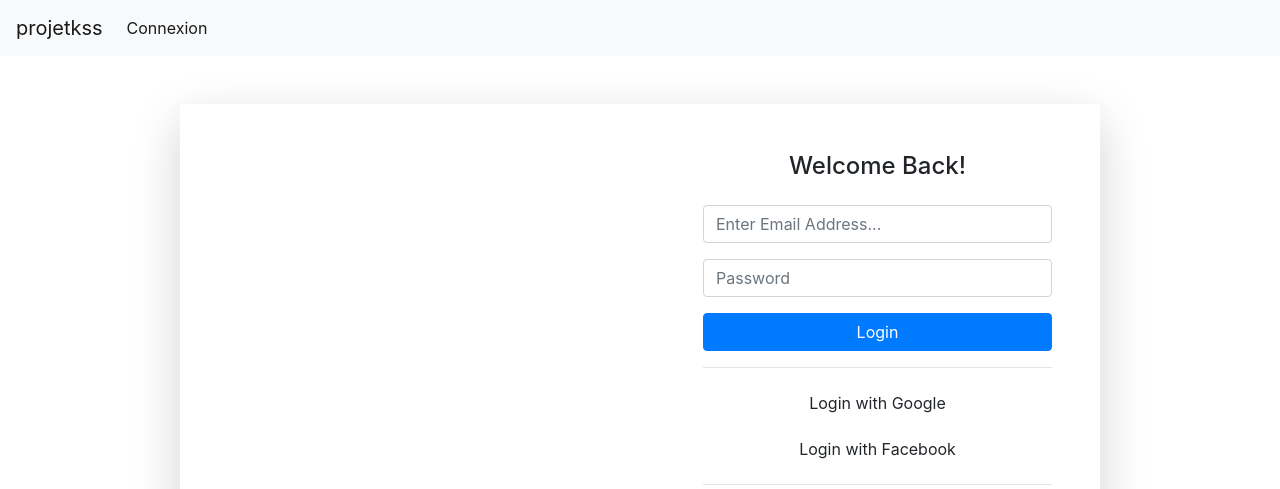
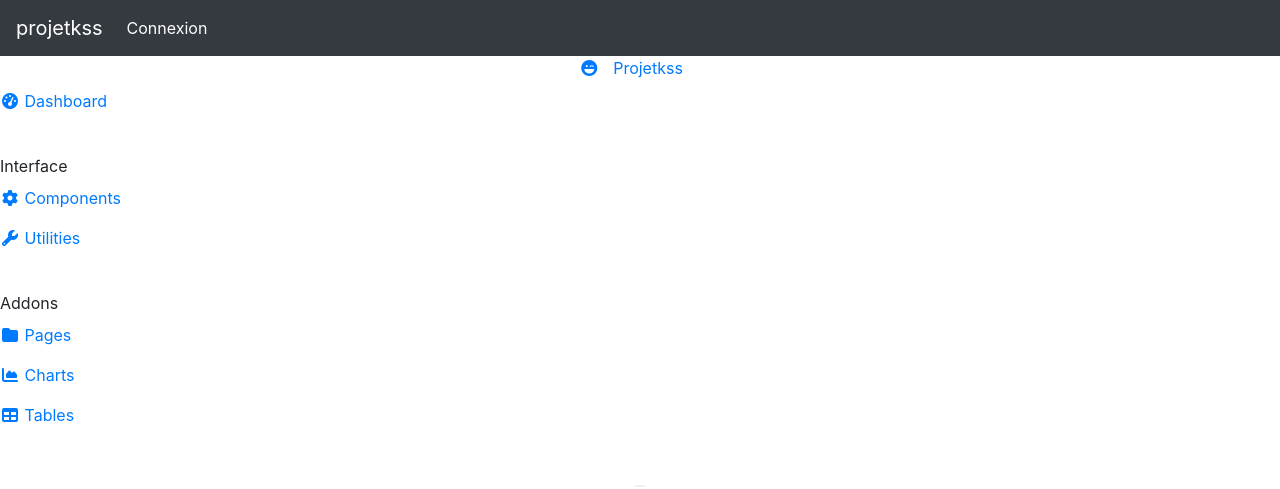
Before and after one commit to SamCapela/projetkss, a CodeIgniter app: page /facture/ in a window 1280 px wide. Shown: the top 489 px of the page. Run offline with CodeIgniter, Linux system fonts and the light colour scheme; some libraries are stand-ins or nearby versions.

Commit message:
Mise en page connexion

```diff
--- a/application/views/auth/connexion.php
+++ b/application/views/auth/connexion.php
@@ -3,7 +3,7 @@ defined('BASEPATH') OR exit('No direct script access allowed');
 $this->load->view('header');
 ?>
 
-<div class="container">
+<div class="container-fluid">
 
 	<!-- Outer Row -->
 	<div class="row justify-content-center">
@@ -33,21 +33,7 @@ $this->load->view('header');
 									<button type="submit"  class="btn btn-primary btn-user btn-block">
 										Login
 									</button>
-									<hr>
-									<a href="index.html" class="btn btn-google btn-user btn-block">
-										<i class="fab fa-google fa-fw"></i> Login with Google
-									</a>
-									<a href="index.html" class="btn btn-facebook btn-user btn-block">
-										<i class="fab fa-facebook-f fa-fw"></i> Login with Facebook
-									</a>
 								</form>
-								<hr>
-								<div class="text-center">
-									<a class="small" href="forgot-password.html">Forgot Password?</a>
-								</div>
-								<div class="text-center">
-									<a class="small" href="register.html">Create an Account!</a>
-								</div>
 							</div>
 						</div>
 					</div>
--- a/application/views/footer.php
+++ b/application/views/footer.php
@@ -1,8 +1,9 @@
+</div>
 <footer class="page-footer font-small blue">
 
 	  <!-- Copyright -->
 	  <div class="footer-copyright text-center py-3">© 2020 Copyright:
-		<a href="https://mdbootstrap.com/"> MDBootstrap.com</a>
+		<span>Projetkss</span>
 	  </div>
 
 </footer>
@@ -10,4 +11,5 @@
 </html>
 <script src="https://code.jquery.com/jquery-3.5.1.slim.min.js" integrity="sha384-DfXdz2htPH0lsSSs5nCTpuj/zy4C+OGpamoFVy38MVBnE+IbbVYUew+OrCXaRkfj" crossorigin="anonymous"></script>
 <script src="<?php echo base_url();?>assets/js/custom.js" integrity="sha384-DfXdz2htPH0lsSSs5nCTpuj/zy4C+OGpamoFVy38MVBnE+IbbVYUew+OrCXaRkfj" crossorigin="anonymous"></script>
+<script src="https://kit.fontawesome.com/24b3638631.js" crossorigin="anonymous"></script>
 <script src="https://cdn.jsdelivr.net/npm/bootstrap@4.5.3/dist/js/bootstrap.bundle.min.js" integrity="sha384-ho+j7jyWK8fNQe+A12Hb8AhRq26LrZ/JpcUGGOn+Y7RsweNrtN/tE3MoK7ZeZDyx" crossorigin="anonymous"></script>
--- a/application/views/header.php
+++ b/application/views/header.php
@@ -9,7 +9,7 @@
   <link rel="stylesheet" href="<?php echo base_url();?>assets/css/custom.css">
 </head>
 <body>
-<nav class="navbar navbar-expand-lg navbar-light bg-light">
+<nav class="navbar navbar-expand-lg navbar-dark bg-dark">
 	  <a class="navbar-brand" href="#">projetkss</a>
 	  <button class="navbar-toggler" type="button" data-toggle="collapse" data-target="#navbarNav" aria-controls="navbarNav" aria-expanded="false" aria-label="Toggle navigation">
 		<span class="navbar-toggler-icon"></span>
@@ -46,3 +46,158 @@
 		</ul>
 	  </div>
 	</nav>
+
+	<!-- Page Wrapper -->
+		<div id="wrapper">
+
+			<!-- Sidebar -->
+			<ul class="navbar-nav bg-gradient-primary sidebar sidebar-dark accordion" id="accordionSidebar">
+
+				<!-- Sidebar - Brand -->
+				<a class="sidebar-brand d-flex align-items-center justify-content-center" href="index.html">
+					<div class="sidebar-brand-icon rotate-n-15">
+						<i class="fas fa-laugh-wink"></i>
+					</div>
+					<div class="sidebar-brand-text mx-3">Projetkss</div>
+				</a>
+
+				<!-- Divider -->
+				<hr class="sidebar-divider my-0">
+
+				<!-- Nav Item - Dashboard -->
+				<li class="nav-item active">
+					<a class="nav-link" href="index.html">
+						<i class="fas fa-fw fa-tachometer-alt"></i>
+						<span>Dashboard</span></a>
+				</li>
+
+				<!-- Divider -->
+				<hr class="sidebar-divider">
+
+				<!-- Heading -->
+				<div class="sidebar-heading">
+					Interface
+				</div>
+
+				<!-- Nav Item - Pages Collapse Menu -->
+				<li class="nav-item">
+					<a class="nav-link collapsed" href="#" data-toggle="collapse" data-target="#collapseTwo"
+						aria-expanded="true" aria-controls="collapseTwo">
+						<i class="fas fa-fw fa-cog"></i>
+						<span>Components</span>
+					</a>
+					<div id="collapseTwo" class="collapse" aria-labelledby="headingTwo" data-parent="#accordionSidebar">
+						<div class="bg-white py-2 collapse-inner rounded">
+							<h6 class="collapse-header">Custom Components:</h6>
+							<a class="collapse-item" href="buttons.html">Buttons</a>
+							<a class="collapse-item" href="cards.html">Cards</a>
+						</div>
+					</div>
+				</li>
+
+				<!-- Nav Item - Utilities Collapse Menu -->
+				<li class="nav-item">
+					<a class="nav-link collapsed" href="#" data-toggle="collapse" data-target="#collapseUtilities"
+						aria-expanded="true" aria-controls="collapseUtilities">
+						<i class="fas fa-fw fa-wrench"></i>
+						<span>Utilities</span>
+					</a>
+					<div id="collapseUtilities" class="collapse" aria-labelledby="headingUtilities"
+						data-parent="#accordionSidebar">
+						<div class="bg-white py-2 collapse-inner rounded">
+							<h6 class="collapse-header">Custom Utilities:</h6>
+							<a class="collapse-item" href="utilities-color.html">Colors</a>
+							<a class="collapse-item" href="utilities-border.html">Borders</a>
+							<a class="collapse-item" href="utilities-animation.html">Animations</a>
+							<a class="collapse-item" href="utilities-other.html">Other</a>
+						</div>
+					</div>
+				</li>
+
+				<!-- Divider -->
+				<hr class="sidebar-divider">
+
+				<!-- Heading -->
+				<div class="sidebar-heading">
+					Addons
+				</div>
+
+				<!-- Nav Item - Pages Collapse Menu -->
+				<li class="nav-item">
+					<a class="nav-link collapsed" href="#" data-toggle="collapse" data-target="#collapsePages"
+						aria-expanded="true" aria-controls="collapsePages">
+						<i class="fas fa-fw fa-folder"></i>
+						<span>Pages</span>
+					</a>
+					<div id="collapsePages" class="collapse" aria-labelledby="headingPages" data-parent="#accordionSidebar">
+						<div class="bg-white py-2 collapse-inner rounded">
+							<h6 class="collapse-header">Login Screens:</h6>
+							<a class="collapse-item" href="login.html">Login</a>
+							<a class="collapse-item" href="register.html">Register</a>
+							<a class="collapse-item" href="forgot-password.html">Forgot Password</a>
+							<div class="collapse-divider"></div>
+							<h6 class="collapse-header">Other Pages:</h6>
+							<a class="collapse-item" href="404.html">404 Page</a>
+							<a class="collapse-item" href="blank.html">Blank Page</a>
+						</div>
+					</div>
+				</li>
+
+				<!-- Nav Item - Charts -->
+				<li class="nav-item">
+					<a class="nav-link" href="charts.html">
+						<i class="fas fa-fw fa-chart-area"></i>
+						<span>Charts</span></a>
+				</li>
+
+				<!-- Nav Item - Tables -->
+				<li class="nav-item">
+					<a class="nav-link" href="tables.html">
+						<i class="fas fa-fw fa-table"></i>
+						<span>Tables</span></a>
+				</li>
+
+				<!-- Divider -->
+				<hr class="sidebar-divider d-none d-md-block">
+
+				<!-- Sidebar Toggler (Sidebar) -->
+				<div class="text-center d-none d-md-inline">
+					<button class="rounded-circle border-0" id="sidebarToggle"></button>
+				</div>
+
+				<!-- Sidebar Message -->
+				<div class="sidebar-card">
+					<img class="sidebar-card-illustration mb-2" src="img/undraw_rocket.svg" alt="">
+					<p class="text-center mb-2"><strong>Projetkss</strong> is packed with premium features, components, and more!</p>
+					<a class="btn btn-success btn-sm" href="https://startbootstrap.com/theme/sb-admin-pro">Upgrade to Pro!</a>
+				</div>
+
+			</ul>
+			<!-- End of Sidebar -->
+
+			<!-- Content Wrapper -->
+			<!-- End of Content Wrapper -->
+		<!-- Scroll to Top Button-->
+		<a class="scroll-to-top rounded" href="#page-top">
+			<i class="fas fa-angle-up"></i>
+		</a>
+
+		<!-- Logout Modal-->
+		<div class="modal fade" id="logoutModal" tabindex="-1" role="dialog" aria-labelledby="exampleModalLabel"
+			aria-hidden="true">
+			<div class="modal-dialog" role="document">
+				<div class="modal-content">
+					<div class="modal-header">
+						<h5 class="modal-title" id="exampleModalLabel">Ready to Leave?</h5>
+						<button class="close" type="button" data-dismiss="modal" aria-label="Close">
+							<span aria-hidden="true">×</span>
+						</button>
+					</div>
+					<div class="modal-body">Select "Logout" below if you are ready to end your current session.</div>
+					<div class="modal-footer">
+						<button class="btn btn-secondary" type="button" data-dismiss="modal">Cancel</button>
+						<a class="btn btn-primary" href="login.html">Logout</a>
+					</div>
+				</div>
+			</div>
+		</div>
```
